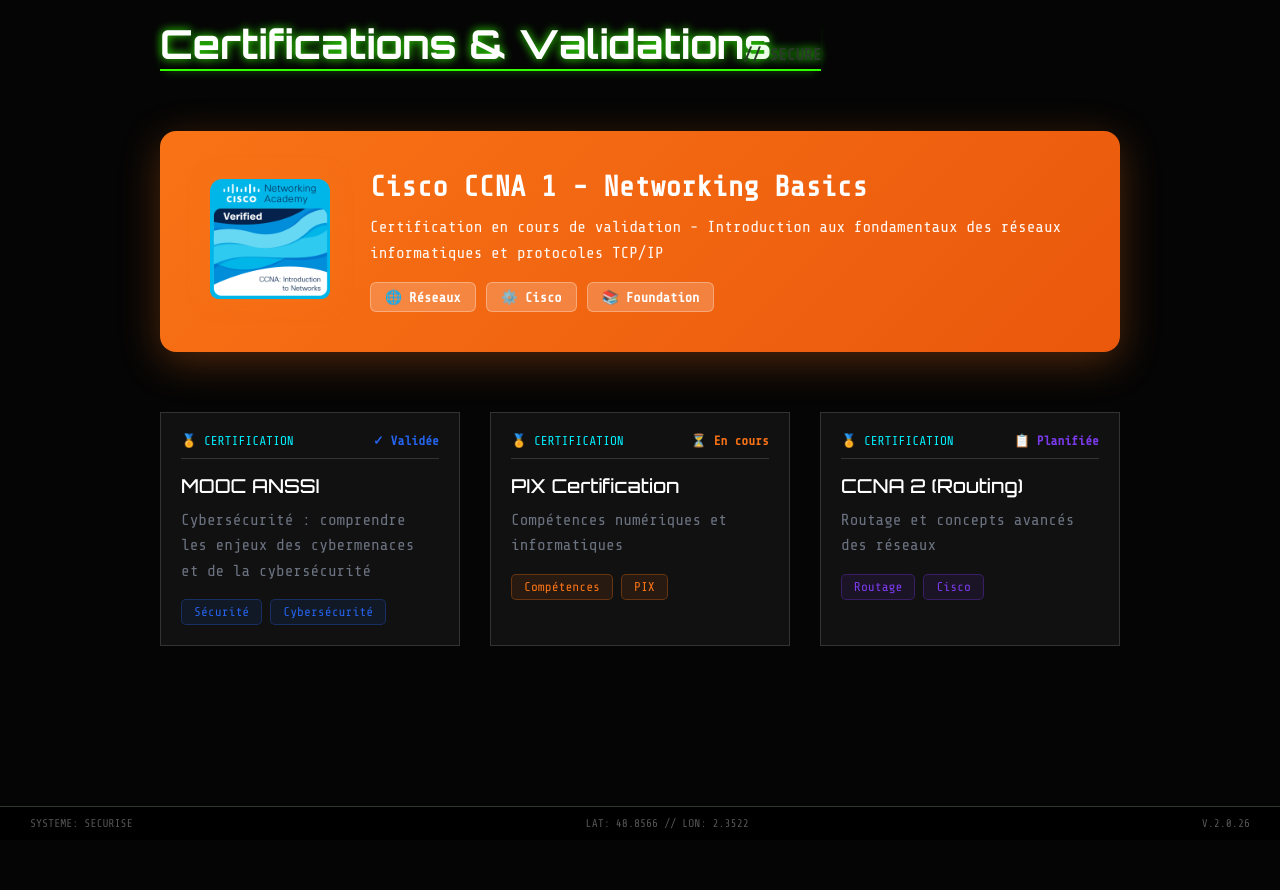
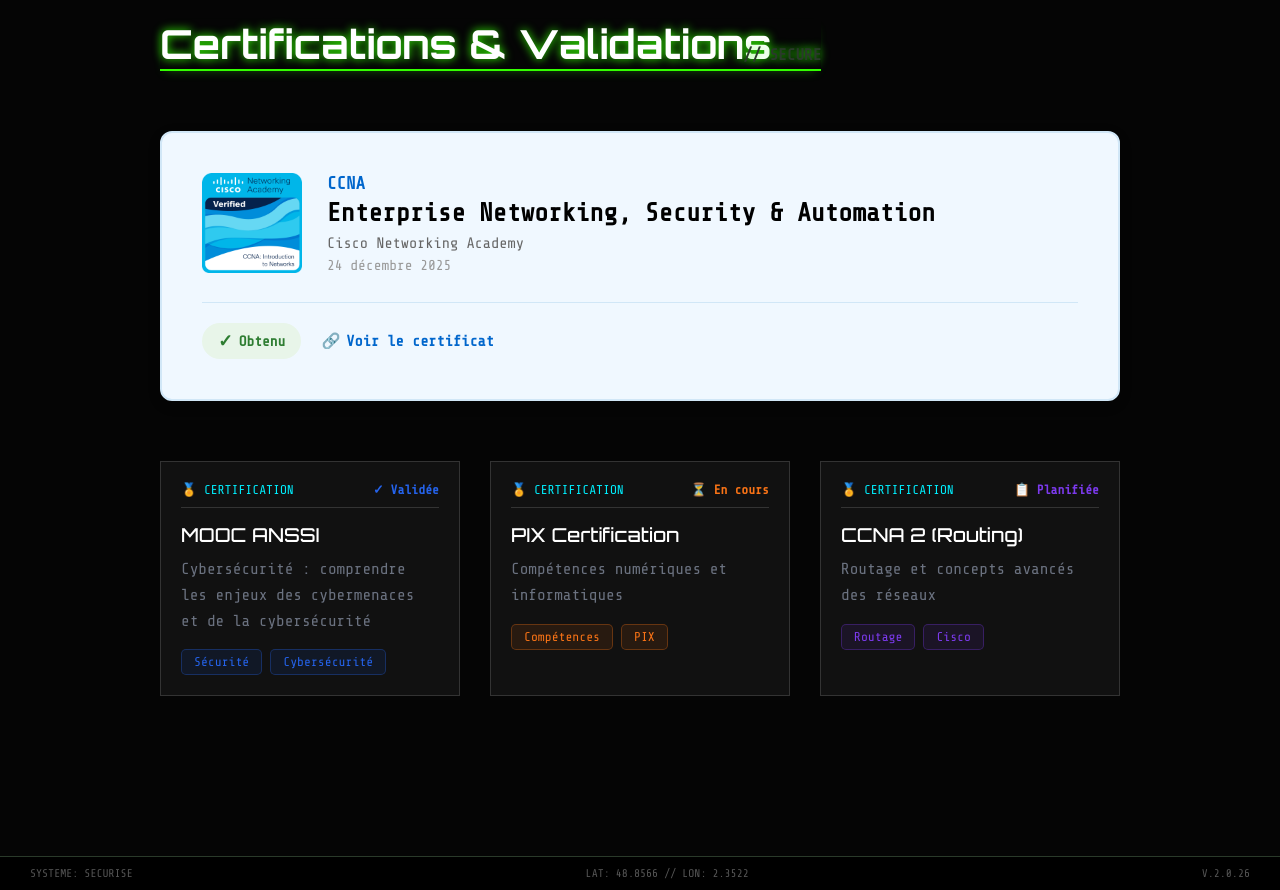
Before and after one commit to flaori28/PortofolioFinal, a plain HTML site: page tcs.html in a window 1280 px wide. Shown: the part 1840-2730 px from the top of the page. Before the commit the page ends 2680 px from the top, so only its background shows below. Drawn offline with nearby package versions, Linux system fonts and the light colour scheme; animation ran at ten frames a second.

Commit message:
style: Redesign CCNA certification card with professional clean layout

```diff
--- a/tcs.html
+++ b/tcs.html
@@ -332,21 +332,29 @@
       <h2 class="section-title" style="margin-bottom: 60px;">Certifications & Validations</h2>
 
       <!-- CCNA BADGE HIGHLIGHT -->
-      <div style="background: linear-gradient(135deg, #f97316 0%, #ea580c 100%); padding: 40px; border-radius: 16px; margin-bottom: 60px; box-shadow: 0 10px 40px rgba(249, 115, 22, 0.3);">
-        <div style="display: flex; align-items: center; gap: 30px; flex-wrap: wrap;">
-          <div style="flex: 0 0 140px; text-align: center;">
-            <img src="assets/docs/ccna-introduction-to-networks.png" alt="CCNA Badge" style="width: 120px; height: 120px; object-fit: contain; filter: drop-shadow(0 0 10px rgba(249, 115, 22, 0.5));">
+      <div style="background: #f0f8ff; padding: 40px; border-radius: 12px; margin-bottom: 60px; border: 2px solid #d1e7f7; box-shadow: 0 4px 15px rgba(0, 0, 0, 0.08);">
+        <div style="display: flex; flex-direction: column; gap: 25px;">
+          <!-- Top: Logo and Title -->
+          <div style="display: flex; align-items: flex-start; gap: 25px; flex-wrap: wrap;">
+            <div style="flex: 0 0 100px; text-align: center;">
+              <img src="assets/docs/ccna-introduction-to-networks.png" alt="CCNA Badge" style="width: 100px; height: 100px; object-fit: contain;">
+            </div>
+            <div style="flex: 1; min-width: 250px;">
+              <div style="color: #0066cc; font-size: 1.1rem; font-weight: 700; margin-bottom: 5px;">CCNA</div>
+              <h3 style="font-size: 1.6rem; color: #000; margin-bottom: 8px; font-weight: 700;">Enterprise Networking, Security & Automation</h3>
+              <p style="color: #666; margin-bottom: 5px; font-size: 0.95rem;">Cisco Networking Academy</p>
+              <p style="color: #999; font-size: 0.9rem;">24 décembre 2025</p>
+            </div>
           </div>
-          <div style="flex: 1; min-width: 250px;">
-            <h3 style="font-size: 1.8rem; color: white; margin-bottom: 12px; font-weight: 700;">Cisco CCNA 1 - Networking Basics</h3>
-            <p style="color: rgba(255,255,255,0.95); margin-bottom: 15px; line-height: 1.6; font-size: 1rem;">
-              Certification en cours de validation - Introduction aux fondamentaux des réseaux informatiques et protocoles TCP/IP
-            </p>
-            <div style="display: flex; gap: 10px; flex-wrap: wrap;">
-              <span style="background: rgba(255,255,255,0.2); color: white; padding: 6px 14px; border-radius: 6px; font-size: 0.85rem; font-weight: 600; border: 1px solid rgba(255,255,255,0.3);">🌐 Réseaux</span>
-              <span style="background: rgba(255,255,255,0.2); color: white; padding: 6px 14px; border-radius: 6px; font-size: 0.85rem; font-weight: 600; border: 1px solid rgba(255,255,255,0.3);">⚙️ Cisco</span>
-              <span style="background: rgba(255,255,255,0.2); color: white; padding: 6px 14px; border-radius: 6px; font-size: 0.85rem; font-weight: 600; border: 1px solid rgba(255,255,255,0.3);">📚 Foundation</span>
+
+          <!-- Bottom: Status and Link -->
+          <div style="display: flex; align-items: center; gap: 20px; flex-wrap: wrap; border-top: 1px solid #d1e7f7; padding-top: 20px;">
+            <div style="background: #e8f5e9; color: #2e7d32; padding: 8px 16px; border-radius: 20px; font-weight: 600; font-size: 0.9rem; display: flex; align-items: center; gap: 6px;">
+              <span style="font-size: 1.1rem;">✓</span> Obtenu
             </div>
+            <a href="#" style="color: #0066cc; text-decoration: none; font-weight: 600; font-size: 0.95rem; cursor: pointer; display: flex; align-items: center; gap: 6px;">
+              <span>🔗</span> Voir le certificat
+            </a>
           </div>
         </div>
       </div>
```
